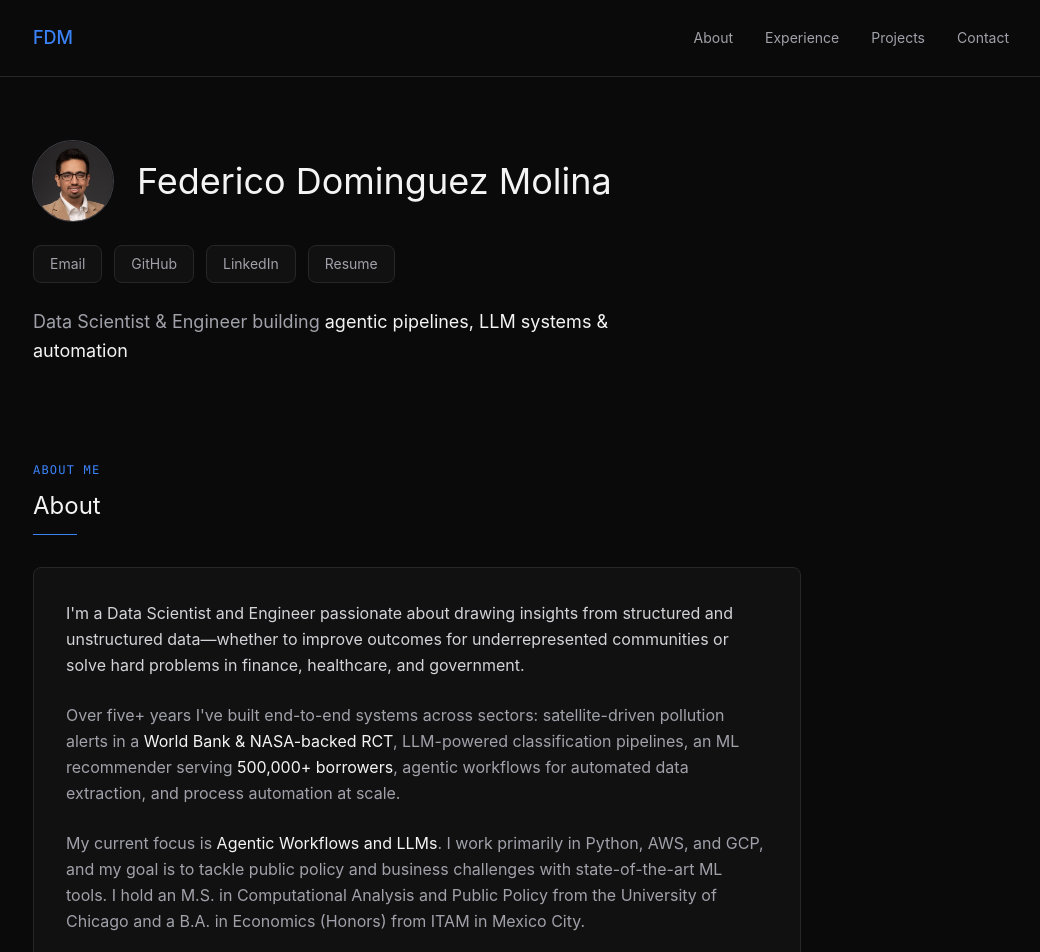
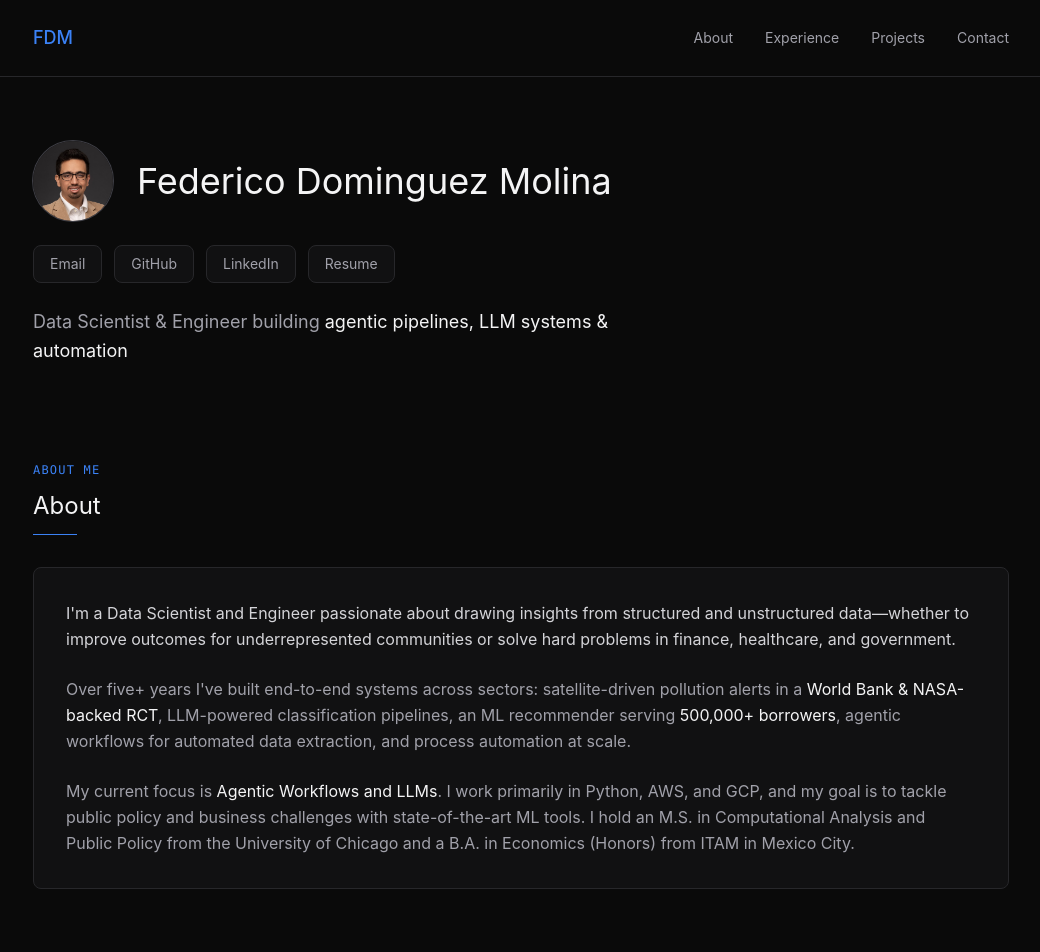
Before and after one commit to FedericoDM/federicodm.github.io, a Next.js app: page / in a window 1280 px wide. Shown: the top 952 px of the page, without its empty margins (119-1159 px from the left). Built offline with nearby package versions, Linux system fonts and the light colour scheme.

Commit message:
Stretch About box to full width for layout consistency
Co-Authored-By: Claude Sonnet 4.6 <noreply@anthropic.com>

```diff
--- a/app/page.tsx
+++ b/app/page.tsx
@@ -63,7 +63,7 @@ Data Scientist & Engineer building <span className="text-zinc-100">agentic pipel
     <h2 className="text-2xl font-normal text-zinc-100">About</h2>
     <div className="w-11 h-px bg-secondary" />
   </div>
-  <div className="p-8 rounded-lg border border-zinc-800 bg-zinc-900/50 max-w-3xl space-y-6">
+  <div className="p-8 rounded-lg border border-zinc-800 bg-zinc-900/50 space-y-6">
     <p className="text-base text-zinc-300 leading-relaxed">
       I'm a Data Scientist and Engineer passionate about drawing insights from structured
       and unstructured data—whether to improve outcomes for underrepresented communities
```
